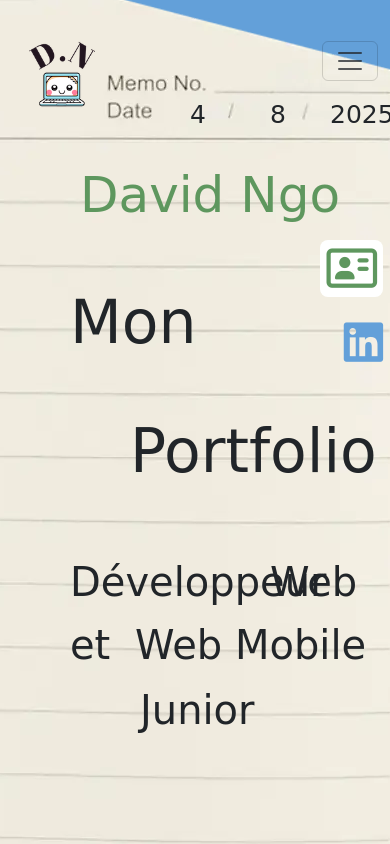
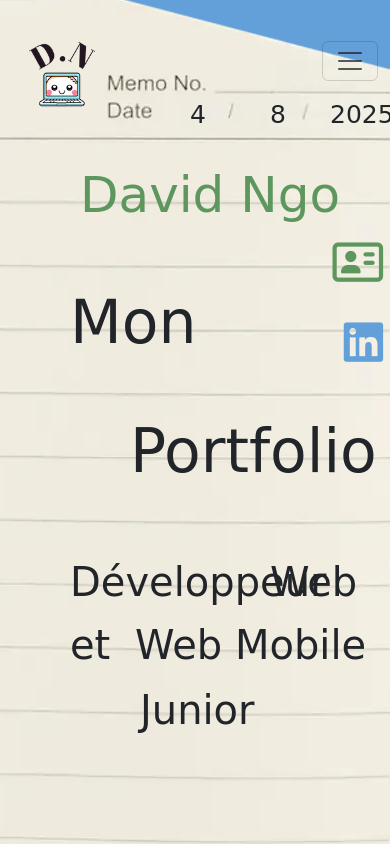
Before and after one commit to David-955/portfolio-2025, a plain HTML site: page index.html in a window 390 px wide. In both pictures the pointer is over the icon 357 px from the left and 262 px from the top of the page. Shown: the top 844 px of the page. Drawn offline with nearby package versions, Linux system fonts and the light colour scheme; a web font is replaced by a local one.

Commit message:
correction des hover inutiles en version mobile

```diff
--- a/css/style.css
+++ b/css/style.css
@@ -990,6 +990,15 @@ body {
     bottom: 30%;
   }
 
+  .fa-linkedin:hover,
+  .fa-phone:hover,
+  .fa-envelope:hover,
+  .fa-address-card-fix:hover {
+    background-color: transparent !important;
+    padding: 0 !important;
+    border-radius: 0 !important;
+  }
+
   #logo {
     /* redimensionnement du logo */
     z-index: 1000;
```
